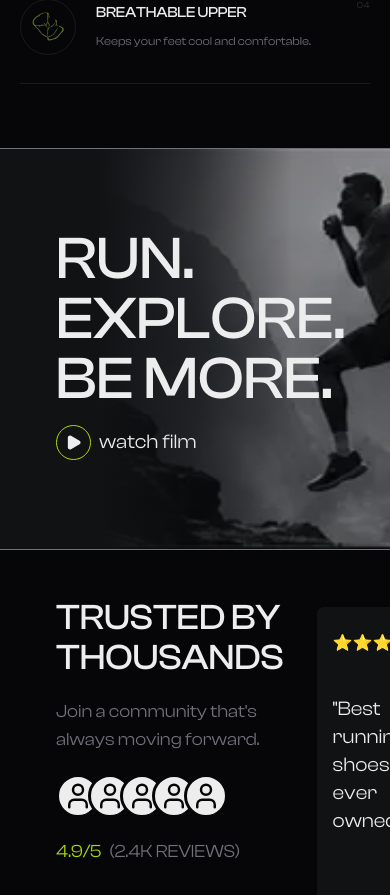
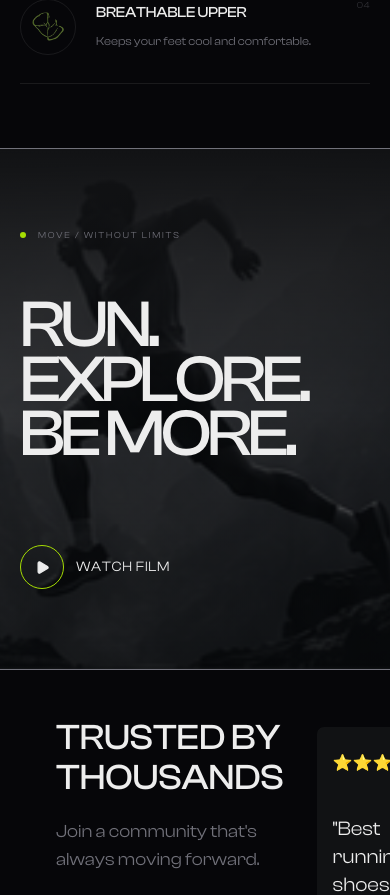
Before and after one commit to ErfanMofidi/nova-shoes, a React (Vite) app: page / in a window 390 px wide. Shown: the part 2970-3865 px from the top of the page. Built offline with nearby package versions, Linux system fonts and the light colour scheme.

Commit message:
made Explore responsive for mobile

```diff
--- a/src/App.css
+++ b/src/App.css
@@ -85,9 +85,21 @@ html {
       rgba(7, 9, 11, 0),
       rgba(7, 9, 11, 0)),
     url("./assets/explore/Group\ 1.webp");
-  background-repeat: no-repeat;
   background-size: cover;
   background-position: center;
+}
+
+@media (width < 48rem) {
+  .explore {
+    background: no-repeat,
+      linear-gradient(to bottom,
+        rgba(17, 18, 20, 1),
+        rgba(7, 9, 11, 0.60),
+        rgba(7, 9, 11, .8)),
+      url("./assets/explore/Group\ 1\ phone.png");
+    background-size: cover;
+    background-position: center;
+  }
 }
 
 button {
--- a/src/Components/Explore.tsx
+++ b/src/Components/Explore.tsx
@@ -5,46 +5,309 @@ export const Explore = () => {
 
   const lines = ["run.", "explore.", "be more."]
 
-  return (
-    <div id="explore" className="explore flex flex-col gap-4 h-[clamp(400px,40vh,50vh)] w-full py-20 px-14">
-
-      <motion.div
-        initial="hidden"
-        whileInView="visible"
-        viewport={{ once: true, amount: 0.4 }}
-        transition={{
-          staggerChildren: 0.1
-        }}
-        className="flex flex-col text-[#ededed] text-6xl font-medium uppercase"
-      >
-        {lines.map((line) => (
-          <motion.h1
-            key={line}
-            variants={{
+  const lineVariants = {
     hidden: {
       opacity: 0,
-                y: 50
+      y: 50,
     },
     visible: {
       opacity: 1,
       y: 0,
       transition: {
         duration: 0.7,
-                  ease: [0.16, 1, 0.3, 1]
+        ease: [0.16, 1, 0.3, 1] as const,
+      },
+    },
   }
-              }
+
+  return (
+    <section
+      id="explore"
+      className="
+        relative
+        explore flex flex-col gap-4 w-full
+      "
+    >
+
+      {/* =====================================================
+          MOBILE
+      ===================================================== */}
+
+      <div
+        className="
+          md:hidden
+          min-h-125
+          px-5
+          py-20
+          flex
+          flex-col
+          justify-between
+        "
+      >
+
+        {/* TOP LABEL */}
+
+        <motion.div
+          initial={{
+            opacity: 0,
+            x: -15,
           }}
+          whileInView={{
+            opacity: 1,
+            x: 0,
+          }}
+          viewport={{
+            once: true,
+          }}
+          transition={{
+            duration: 0.6,
+          }}
+          className="
+            flex
+            items-center
+            gap-3
+            mb-14
+          "
+        >
+
+          <span
+            className="
+              w-1.5
+              h-1.5
+              rounded-full
+              bg-[#A6DD03]
+            "
+          />
+
+          <span
+            className="
+              text-[#71717a]
+              text-[9px]
+              tracking-[0.2em]
+              uppercase
+            "
+          >
+            Move / Without limits
+          </span>
+
+        </motion.div>
+
+
+        {/* MAIN TYPOGRAPHY */}
+
+        <motion.div
+          initial="hidden"
+          whileInView="visible"
+          viewport={{
+            once: true,
+            amount: 0.4,
+          }}
+          transition={{
+            staggerChildren: 0.1,
+          }}
+          className="
+            flex
+            flex-col
+            text-[#ededed]
+            text-[clamp(3.5rem,17vw,6rem)]
+            leading-[0.82]
+            tracking-[-0.06em]
+            font-medium
+            uppercase
+          "
+        >
+
+          {lines.map((line) => (
+            <motion.h1
+              key={line}
+              variants={lineVariants}
             >
               {line}
             </motion.h1>
           ))}
+
         </motion.div>
 
-      <div className="text-[#ededed] flex flex-row gap-2 items-center text-xl w-fit cursor-pointer hover:scale-105 active:scale-95 transition-all ease-in-out duration-300 group">
-        <Play size={35} className="border border-[#a6dd03] group-hover:bg-[#a6dd03] rounded-full p-2 fill-[#ededed] group-hover:fill-[#111214] group-hover:text-[#111214] transition-all ease-in-out duration-300" />
+
+        {/* CTA */}
+
+        <motion.button
+          initial={{
+            opacity: 0,
+            y: 25,
+          }}
+          whileInView={{
+            opacity: 1,
+            y: 0,
+          }}
+          viewport={{
+            once: true,
+          }}
+          transition={{
+            duration: 0.7,
+            delay: 0.25,
+            ease: [0.16, 1, 0.3, 1],
+          }}
+          className="
+            mt-16
+            w-full
+            flex
+            items-center
+            justify-between
+            border-white/10
+            pt-5
+            text-[#ededed]
+            cursor-pointer
+          "
+        >
+
+          <div className="
+            flex
+            items-center
+            gap-3
+            group
+            hover:scale-105
+            active:scale-95
+            transition-all
+            duration-300
+          ">
+
+            <span
+              className="
+                w-11
+                h-11
+                rounded-full
+                border
+                border-[#A6DD03]
+                flex
+                items-center
+                justify-center
+                group-hover:bg-[#A6DD03]
+                transition-all
+                duration-300
+              "
+            >
+
+              <Play
+                size={15}
+                className="
+                  fill-[#ededed]
+                  group-hover:fill-[#111214]
+                  group-hover:text-[#111214]
+                  transition-colors
+                  duration-300
+                "
+              />
+
+            </span>
+
+
+            <span className="
+              text-sm
+              uppercase
+              tracking-wider
+            ">
+              Watch film
+            </span>
+
+          </div>
+
+        </motion.button>
+
+      </div>
+
+
+      {/* =====================================================
+          DESKTOP
+      ===================================================== */}
+
+      <div
+        className="
+          hidden
+          md:flex
+          flex-col
+          gap-4
+          h-[clamp(400px,40vh,50vh)]
+          w-full
+          py-20
+          px-14
+        "
+      >
+
+        <motion.div
+          initial="hidden"
+          whileInView="visible"
+          viewport={{
+            once: true,
+            amount: 0.4,
+          }}
+          transition={{
+            staggerChildren: 0.1,
+          }}
+          className="
+            flex
+            flex-col
+            text-[#ededed]
+            text-6xl
+            font-medium
+            uppercase
+          "
+        >
+
+          {lines.map((line) => (
+            <motion.h1
+              key={line}
+              variants={lineVariants}
+            >
+              {line}
+            </motion.h1>
+          ))}
+
+        </motion.div>
+
+
+        <div
+          className="
+            text-[#ededed]
+            flex
+            flex-row
+            gap-2
+            items-center
+            text-xl
+            w-fit
+            cursor-pointer
+            hover:scale-105
+            active:scale-95
+            transition-all
+            ease-in-out
+            duration-300
+            group
+          "
+        >
+
+          <Play
+            size={35}
+            className="
+              border
+              border-[#a6dd03]
+              group-hover:bg-[#a6dd03]
+              rounded-full
+              p-2
+              fill-[#ededed]
+              group-hover:fill-[#111214]
+              group-hover:text-[#111214]
+              transition-all
+              ease-in-out
+              duration-300
+            "
+          />
+
           watch film
+
         </div>
 
       </div>
+
+    </section>
   )
 }
```
Also changed, not shown: src/assets/explore/Group 1 phone.png (added). Lines whose indentation alone changed are shown as unchanged.
